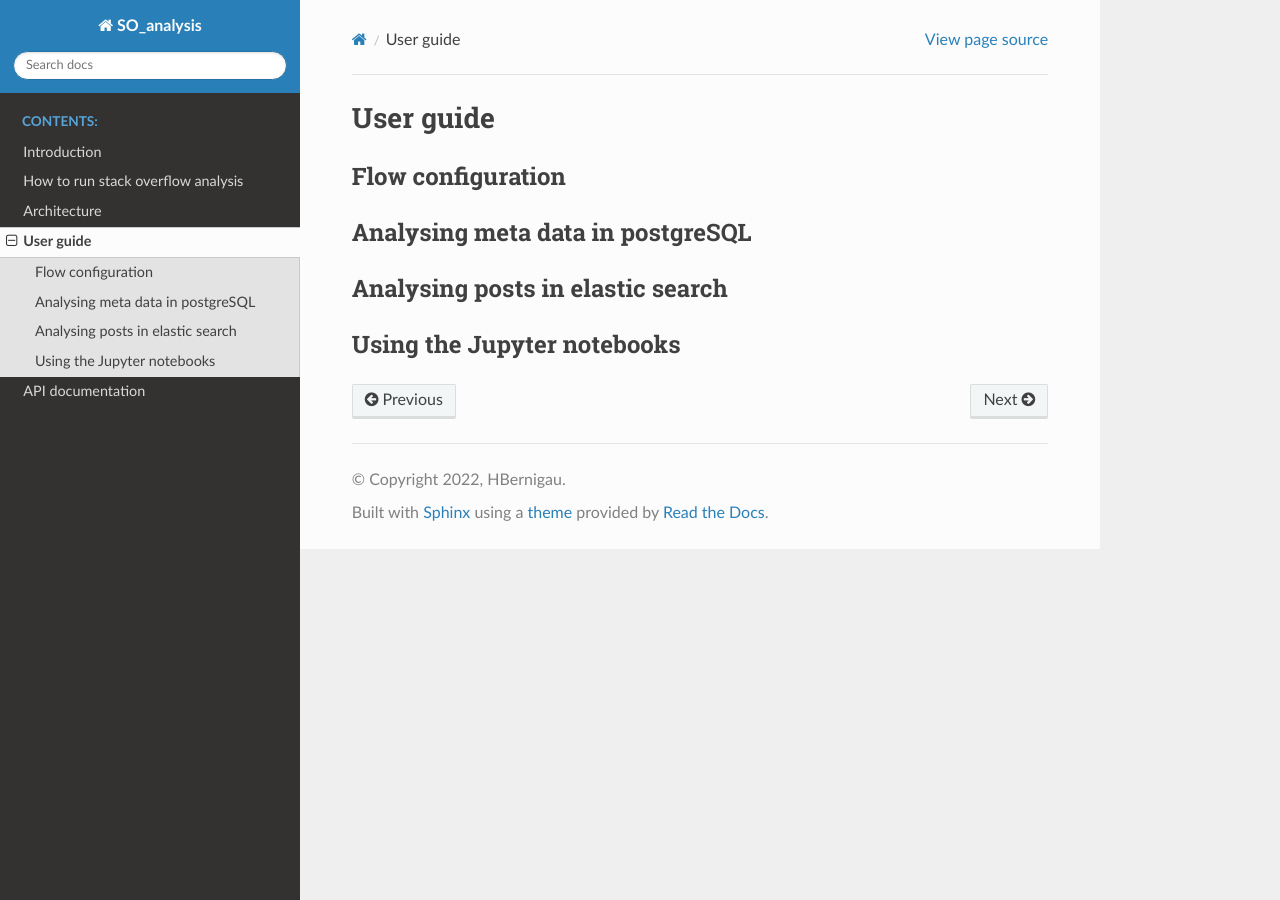
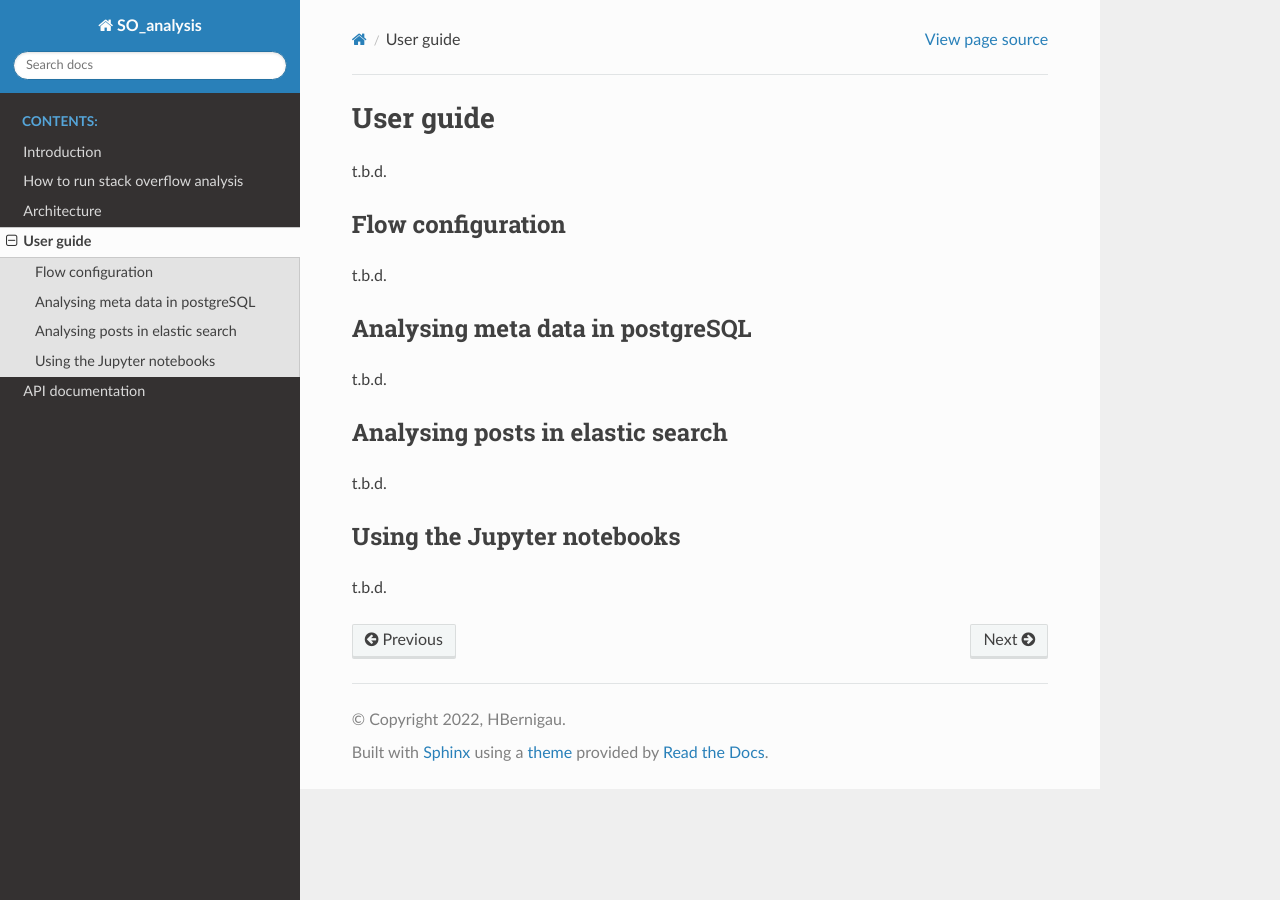
Before and after one commit to HBernigau/StackOverflowAnalysis, a Sphinx documentation site: the page built from doc/source/incl/user_guide.rst, in a window 1280 px wide. Built offline with Sphinx 7.4.7 and the Read the Docs theme 2.0.0, drawn with Linux system fonts in a browser that asks for light colours.

```diff
--- a/doc/source/incl/user_guide.rst
+++ b/doc/source/incl/user_guide.rst
@@ -1,14 +1,24 @@
 User guide
 ==========
+
+t.b.d.
 
 Flow configuration
 ------------------
 
+t.b.d.
+
 Analysing meta data in postgreSQL
 ---------------------------------
+
+t.b.d.
 
 Analysing posts in elastic search
 ---------------------------------
 
+t.b.d.
+
 Using the Jupyter notebooks
 ---------------------------
+
+t.b.d.
```
Also changed, not shown: 5 other files.
